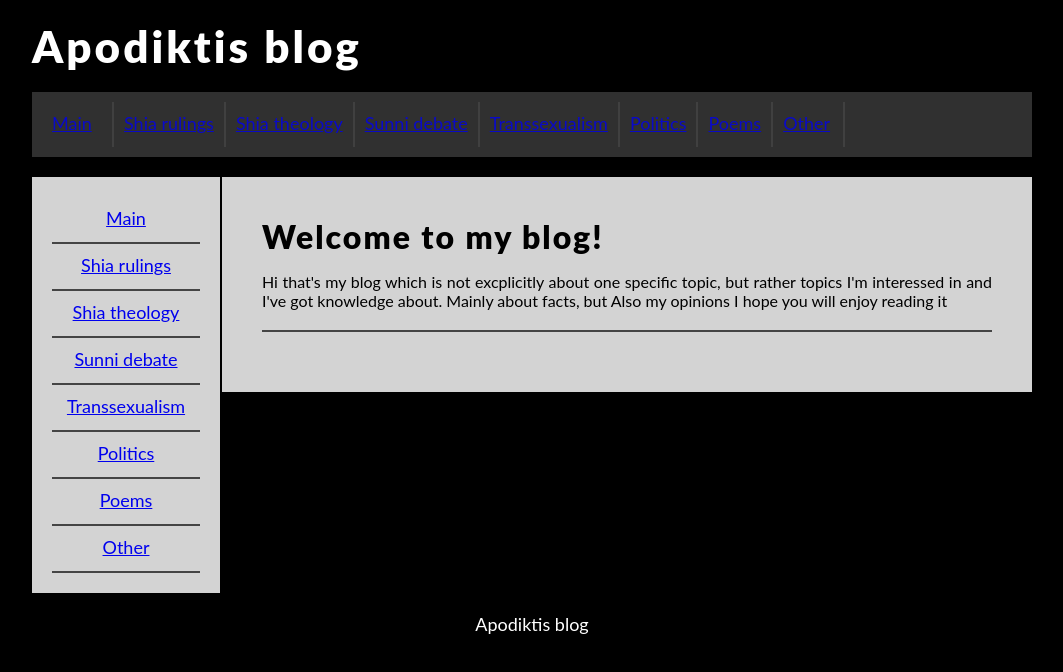
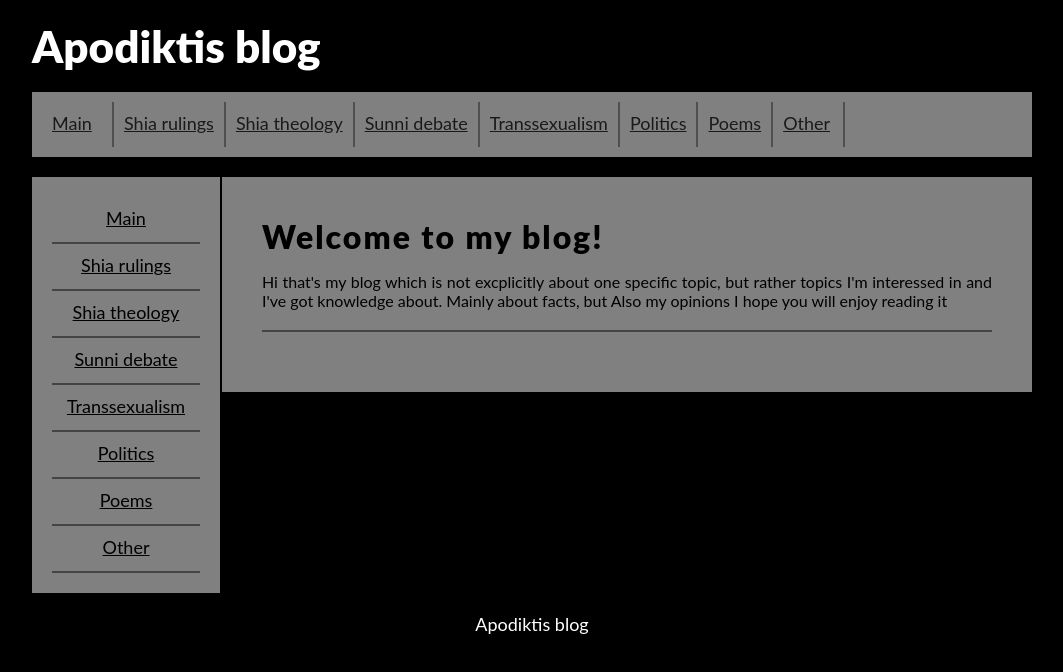
Before and after one commit to Apodikti/Apodikti, a plain HTML site: page index.html in a window 1280 px wide. Shown: the whole page, without its empty margins (108-1171 px from the left). Drawn offline with Linux system fonts and the light colour scheme.

Commit message:
Update style.css

```diff
--- a/style.css
+++ b/style.css
@@ -17,13 +17,12 @@ body
     margin-top: 20px;
     margin-bottom: 20px;
     font-size: 44px;
-    letter-spacing: 3px;
     font-weight: 900;
 }
 
 #menu
 {
-    background-color: #303030;
+    background-color: gray;
     margin-top: 20px;
     margin-bottom: 20px;
     color: #ffffff;
@@ -36,7 +35,7 @@ body
     width: 148px;
     min-height: 100px;
     padding:20px;
-    background-color: lightgray;
+    background-color: gray;
     text-align: center;
     font-size: 18px;
     border-right: 2px solid black;
@@ -47,7 +46,7 @@ body
     float: left;
     padding: 40px;
     width: 730px;
-    background-color: lightgray;
+    background-color: gray;
     min-height: 100px;
     text-align: justify;
 }
@@ -88,8 +87,8 @@ body
 
 .optionL:hover
 {
-    background-color: black;
-    color: white;
+    background-color: white;
+    color: black;
     cursor: pointer;
 }
 
@@ -107,3 +106,19 @@ body
     margin-bottom: 20px;
     border-bottom: 2px solid #444444;
 }
+
+a:link {
+  color: black;
+}
+
+a:visited {
+  color: black;
+}
+
+a:hover {
+  color: black;
+}
+
+a:active {
+  color: black;
+}
```
